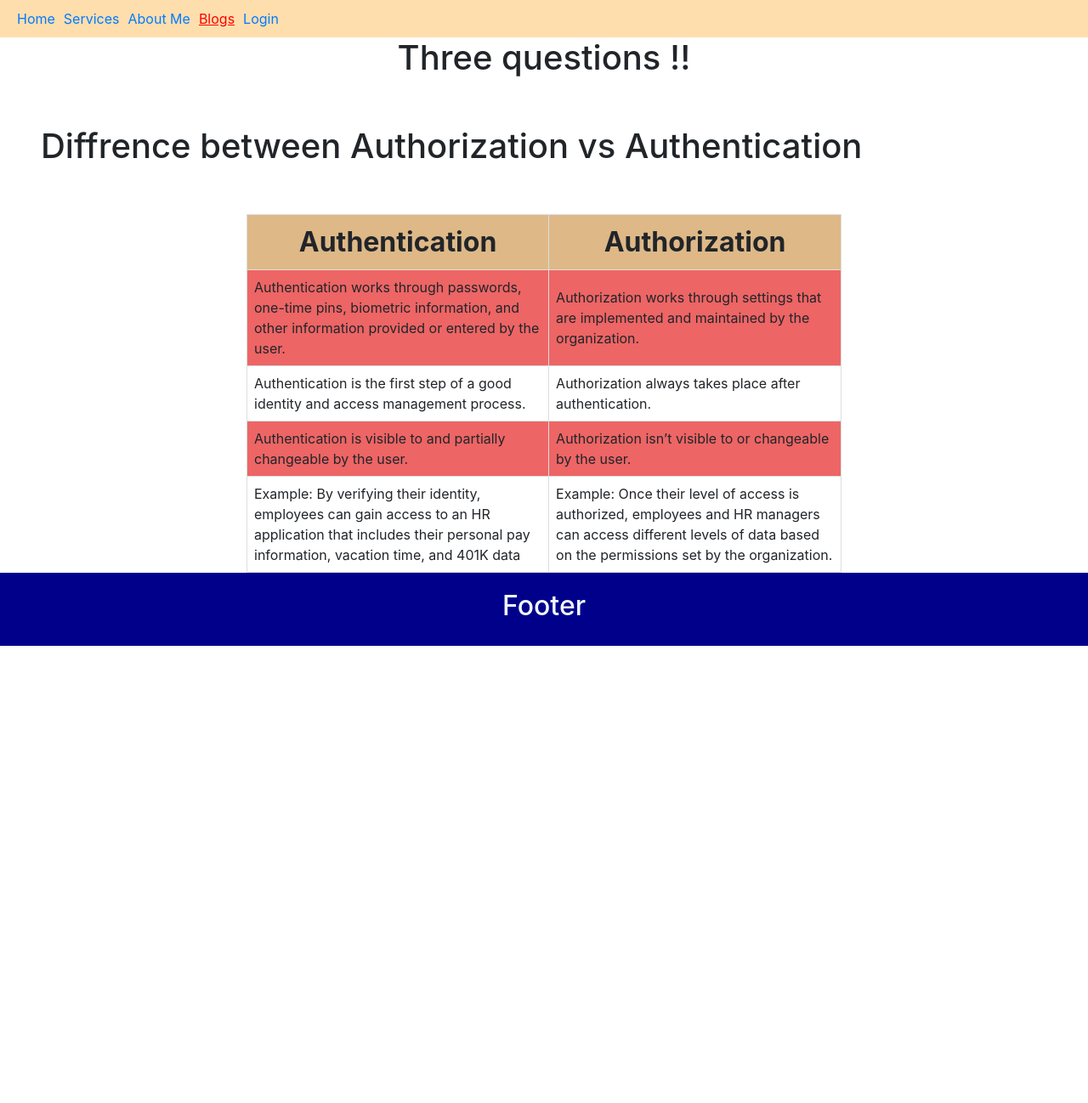
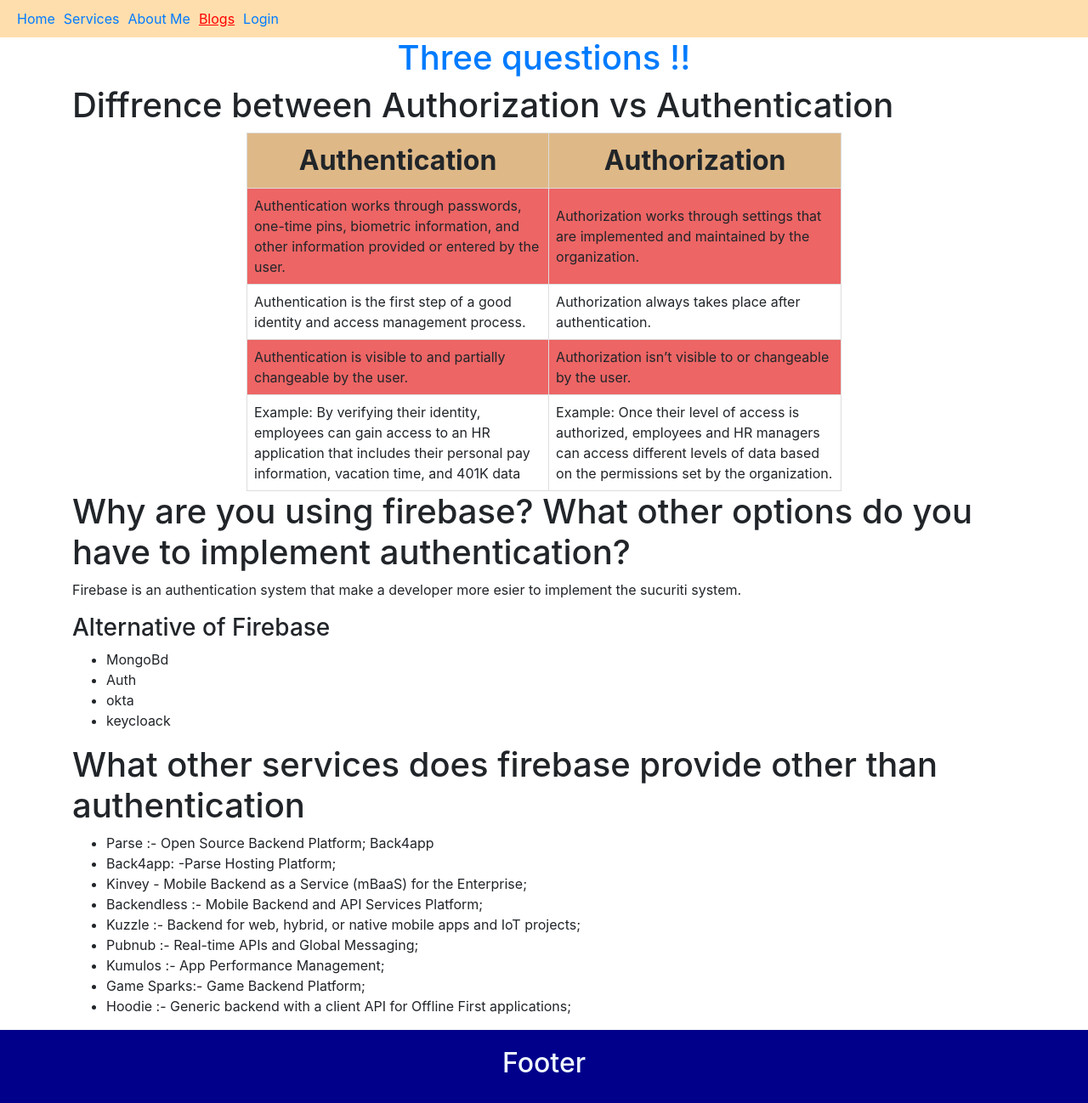
Before and after one commit to tanvirhossains/photography_service, a React (Create React App) app: page /blogs in a window 1280 px wide. Shown: the whole page at 85% size. Before the commit the page ends 800 px from the top, so only its background shows below. Built offline with nearby package versions, Linux system fonts and the light colour scheme; no server answers.

Commit message:
blogs implemented

```diff
--- a/src/Components/Pages/Blogs/Blogs.js
+++ b/src/Components/Pages/Blogs/Blogs.js
@@ -4,8 +4,9 @@
 const Blogs = () => {
     return (
         <div>
-            <h1 className='text-center'>Three questions !!</h1>
-            <h1 className='p-5'> Diffrence between Authorization vs Authentication</h1>
+            <h1 className='text-center text-primary'>Three questions !!</h1>
+            <div>
+                <h1 className='container'> Diffrence between Authorization vs Authentication</h1>
                 <table>
                     <tr>
                         <th className='table-header'>Authentication </th>
@@ -30,9 +31,38 @@
                         <td>Example: By verifying their identity, employees can gain access to an HR application that includes their personal pay information, vacation time, and 401K data</td>
                         <td>Example: Once their level of access is authorized, employees and HR managers can access different levels of data based on the permissions set by the organization.</td>
                     </tr>
-
                 </table>
             </div>
+            <div className='container'>
+                <h1>Why are you using firebase? What other options do you have to implement authentication?</h1>
+                <p>Firebase is an authentication system that make a developer more esier to implement the sucuriti system.</p>
+
+                <h3>Alternative of Firebase</h3>
+                <ul>
+                    <li>MongoBd</li>
+                    <li>Auth</li>
+                    <li>okta</li>
+                    <li>keycloack</li>
+                </ul>
+            </div>
+            <div className='container'>
+                <h1> What other services does firebase provide other than authentication</h1>
+                <ul>
+                    <li>Parse :- Open Source Backend Platform;
+                        Back4app </li>
+                    <li>Back4app: -Parse Hosting Platform;
+                    </li>
+                    <li>Kinvey - Mobile Backend as a Service (mBaaS) for the Enterprise;</li>
+                    <li>Backendless :- Mobile Backend and API Services Platform;</li>
+                    <li>Kuzzle :- Backend for web, hybrid, or native mobile apps and IoT projects;</li>
+                    <li>Pubnub :- Real-time APIs and Global Messaging;</li>
+                    <li>Kumulos :- App Performance Management;</li>
+                    <li>Game Sparks:- Game Backend Platform;</li>
+                    <li>Hoodie :- Generic backend with a client API for Offline First applications;</li>
+                </ul>
+            </div>
+
+        </div >
     );
 };
 
```
Lines whose indentation alone changed are shown as unchanged.
